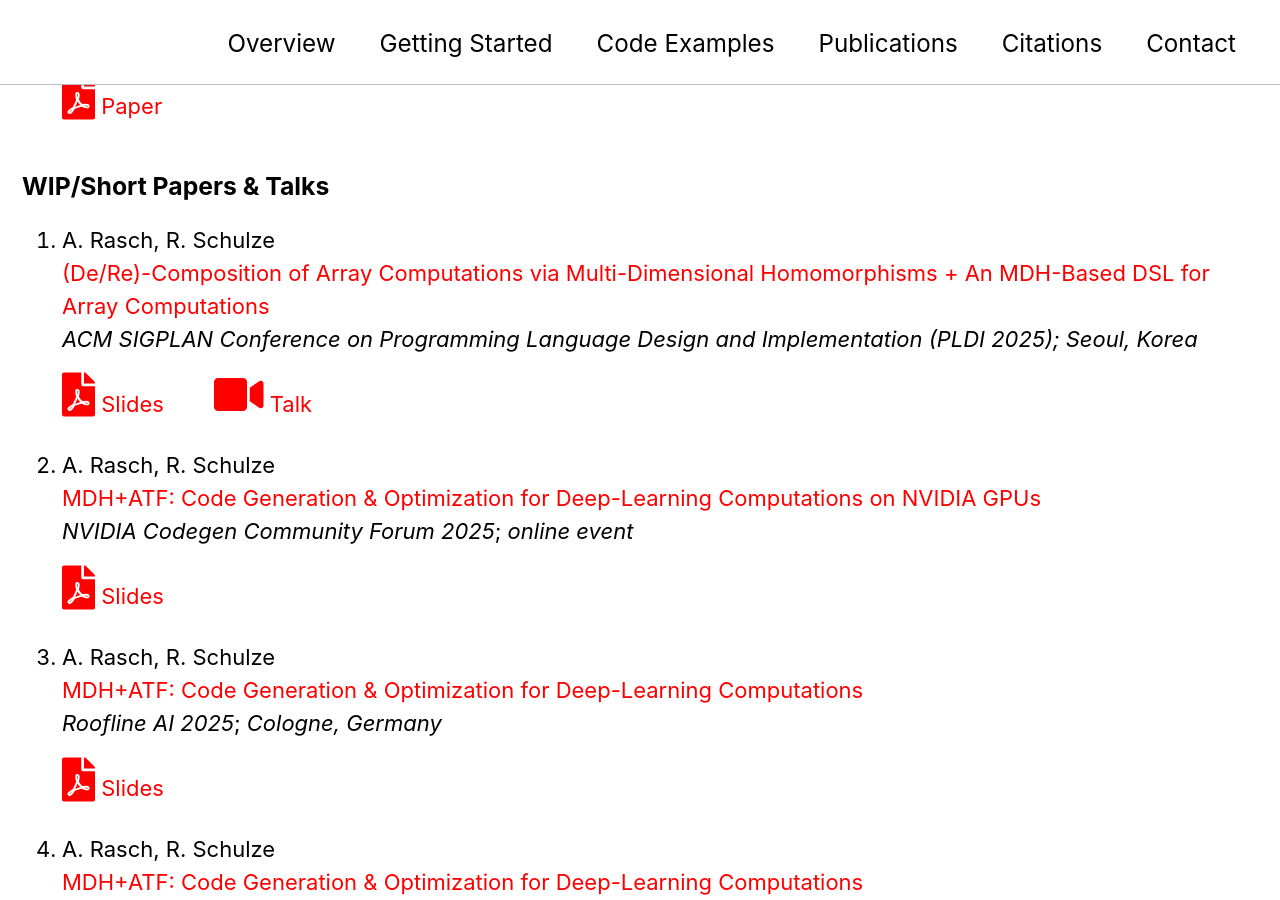
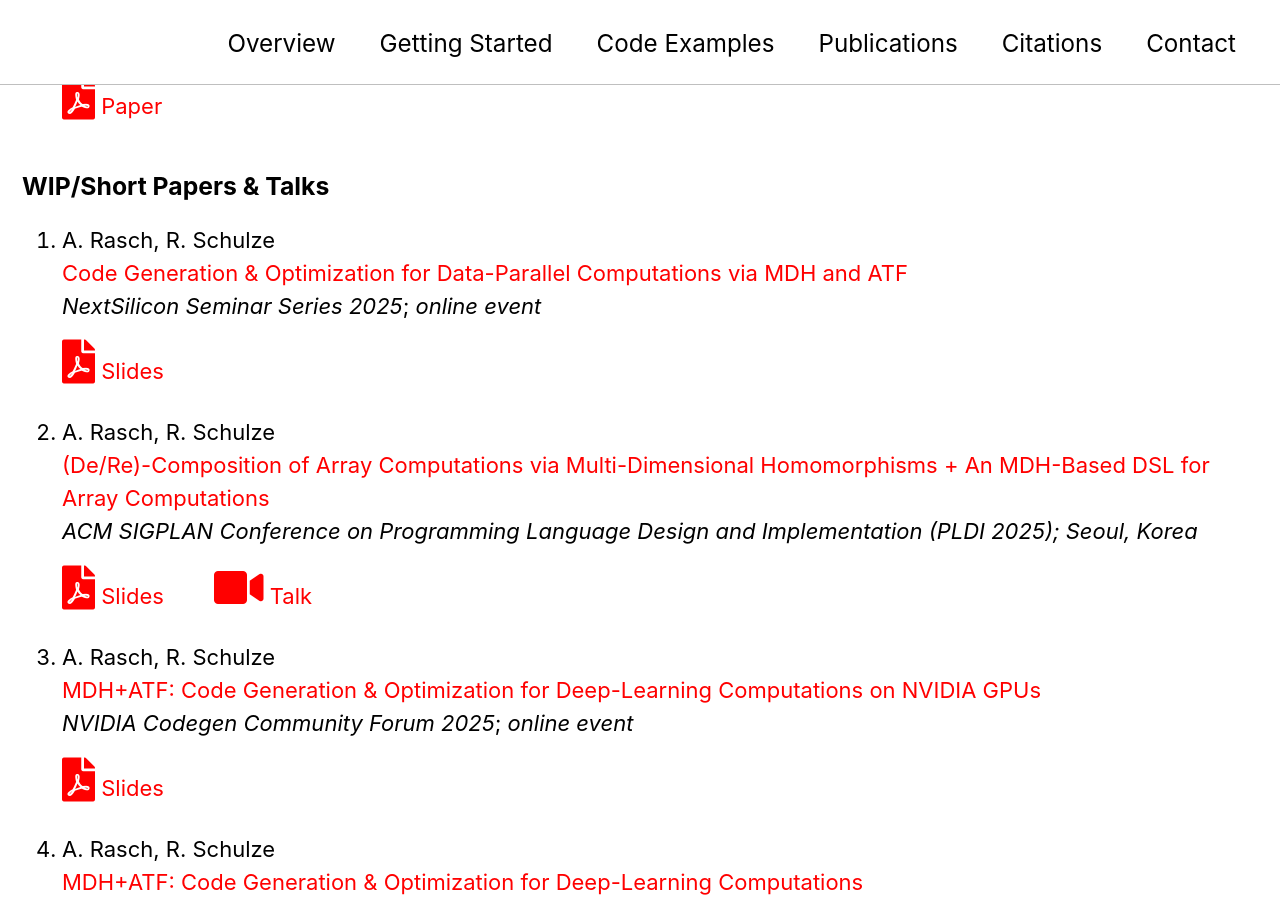
Before and after one commit to mdh-lang/mdh-lang.github.io, a Jekyll site: the page built from index.md, in a window 1280 px wide and 900 px high, scrolled down 5677 px. Built offline with Jekyll 4.4.1, drawn with Linux system fonts in a browser that asks for light colours; cached includes are drawn as plain includes.

Commit message:
Update index.md

```diff
--- a/index.md
+++ b/index.md
@@ -360,6 +360,11 @@ By incorporating the user into the optimization process, we enable two major adv
 ### WIP/Short Papers & Talks
 
 1.  A. Rasch, R. Schulze \\
+    [Code Generation & Optimization for Data-Parallel Computations via MDH and ATF](http://nextsilicon.com) \\
+    *NextSilicon Seminar Series 2025*; *online event*\\
+    <a href="../assets/files/slides/nextsilicon25/slides.pdf"><i class="fas fa-file-pdf" style="color: red; font-size: 2em; padding-top: .4em"></i></a> [Slides](../assets/files/slides/nextsilicon25/slides.pdf)
+
+1.  A. Rasch, R. Schulze \\
     [(De/Re)-Composition of Array Computations via Multi-Dimensional Homomorphisms + An MDH-Based DSL for Array Computations](http://pldi25.sigplan.org) \\
     *ACM SIGPLAN Conference on Programming Language Design and Implementation (PLDI 2025); Seoul, Korea* \\
     <a href="assets/files/publications/pldi25/slides.pdf"><i class="fas fa-file-pdf" style="color: red; font-size: 2em; padding-top: .4em"></i></a> [Slides](assets/files/publications/pldi25/slides.pdf)
```
